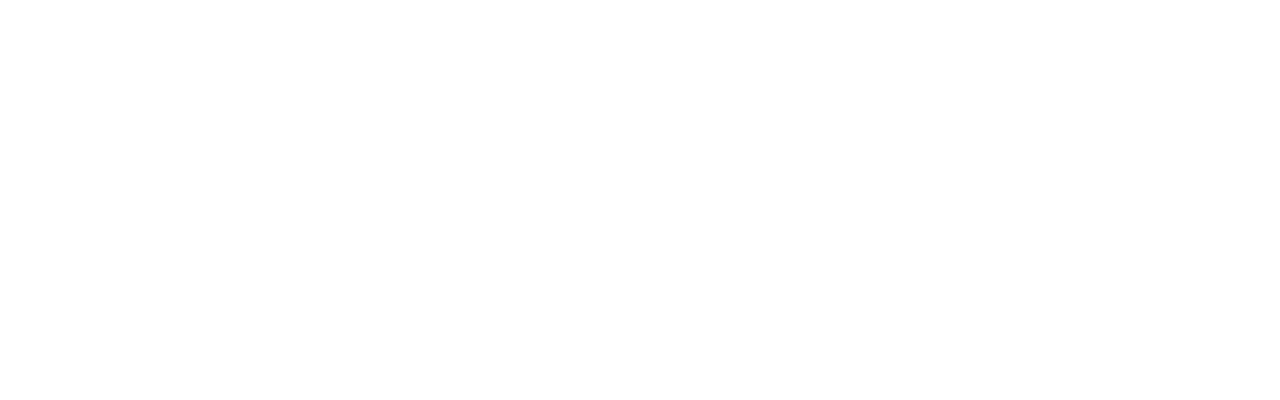
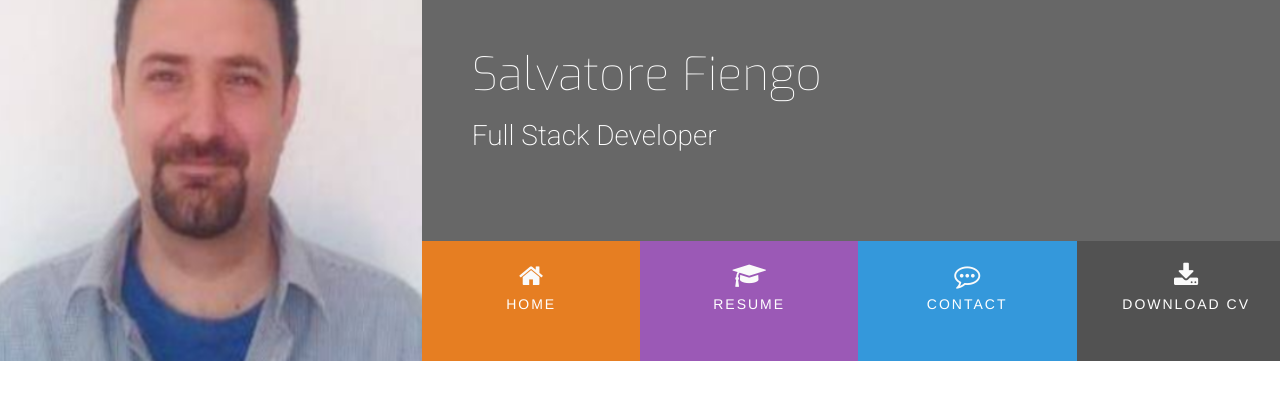
Before and after one commit to SalvatoreFiengo/mini-project-2, a plain HTML site: page index.html in a window 1280 px wide. Drawn offline with nearby package versions, Linux system fonts and the light colour scheme.

Commit message:
added header and temporary image

```diff
--- a/assets/CSS/style.css
+++ b/assets/CSS/style.css
@@ -0,0 +1,100 @@
+@import url('https://fonts.googleapis.com/css?family=Roboto:100,200,300,400,500,600,700|Exo:100,200,300,400,500,600,700');
+
+/*------------------------------------colors*/
+.bg-color-name-title {
+    background-color: #676767;
+}
+
+.ui-menu-color-home {
+    background-color: #e67e22;
+}
+.ui-menu-color-resume {
+    background-color: #9b59b6;
+}
+.ui-menu-color-contact {
+    background-color: #3498db;
+}
+.ui-menu-color-download {
+    background-color: #525252;
+}
+/*------------------------------------heading*/
+
+header {
+    margin: 0;
+}
+
+.heading {
+    margin-left: 50px;
+}
+
+.logo {
+    background: url("../images/MyLinkedinPic.jpg") no-repeat center;
+    background-size: cover;
+    min-height: 361px;
+    transition: all .5s ease-in-out;
+    -moz-transition: all .5s ease-in-out;
+    -webkit-transition: all .5s ease-in-out;
+}
+
+.name {
+    font-family: "Exo", sans-serif;
+    font-weight: 100;
+    font-size: 46px;
+    margin-top: 50px;
+    color: #ffffff;
+}
+
+.title {
+    font-family: "Roboto", sans-serif;
+    font-weight: 200;
+    font-size: 28px;
+    margin-top: 20px;
+    margin-bottom: 90px;
+    color: #ffffff;
+}
+
+#nav {
+    margin: 0;
+}
+
+#nav li {
+    padding: 0;
+}
+
+.menu-item {
+    height: 120px;
+    padding: 0;
+    text-align: center
+}
+
+.menu-item a {
+    width: 100%;
+    text-decoration: none;
+    color: #ffffff;
+    height: 120px;
+}
+
+.menu-item a i {
+    padding-top: 22px;
+    display: block;
+    color: #fafafa;
+    font-size: 26px;
+}
+
+.menu-item span {
+    display: block;
+    width: 100%;
+    padding-top: 5px;
+    text-align: center;
+    text-transform: uppercase;
+    font-size: 14px;
+    font-weight: 300;
+    letter-spacing: 2px;
+}
+
+/*----------------------------------------------------hover*/
+.hvr-sweep-to-bottom:before{
+    background: rgba(0,0,0, 0.2);
+    height: 120px;
+
+}
--- a/index.html
+++ b/index.html
@@ -6,16 +6,39 @@
     <meta http-equiv="X-UA-Compatible" content="ie=edge">
     <link rel="stylesheet" href="https://maxcdn.bootstrapcdn.com/bootstrap/3.3.7/css/bootstrap.min.css" integrity="sha384-BVYiiSIFeK1dGmJRAkycuHAHRg32OmUcww7on3RYdg4Va+PmSTsz/K68vbdEjh4u" crossorigin="anonymous" type="text/css">
     <link rel="stylesheet" href="https://cdnjs.cloudflare.com/ajax/libs/font-awesome/4.7.0/css/font-awesome.min.css" type="text/css">
+    <link rel="stylesheet" href="https://cdnjs.cloudflare.com/ajax/libs/hover.css/2.3.1/css/hover-min.css" type="text/css" />
+    <link rel="stylesheet" href="assets/CSS/style.css" type="text/css" />
     <title>My Resume</title>
 </head>
 <body>
     <header>
         <div class="row">
-            <div class="col-md-4">
-
-            </div>
+            <a href="index.html">
+            <div class="col-md-4 logo"></div>
+            </a>
             <div class="col-md-8">
-
+                <div class="row bg-color-name-title">
+                    <div class="heading">
+                        <h1 class="name">
+                            Salvatore Fiengo
+                        </h1>
+                        <h2 class="title">
+                            Full Stack Developer
+                        </h2>
+                    </div>
+                </div>
+                <div class="row">
+                    <ul id="nav" class="list-inline clearfix">
+                        <li class="col-xs-6 col-sm-3 ui-menu-color-home menu-item">
+                            <a href="#" class="hvr-sweep-to-bottom"><i class="fa fa-home" aria-hidden="true"></i><span>Home</span></a></li>
+                        <li class="col-xs-6 col-sm-3 ui-menu-color-resume menu-item">
+                            <a href="#" class="hvr-sweep-to-bottom"><i class="fa fa-graduation-cap" aria-hidden="true"></i><span>Resume</span></a></li>
+                        <li class="col-xs-6 col-sm-3 ui-menu-color-contact menu-item">
+                            <a href="#" class="hvr-sweep-to-bottom"><i class="fa fa-commenting-o" aria-hidden="true"></i><span>Contact</span></a></li>
+                        <li class="col-xs-6 col-sm-3 ui-menu-color-download menu-item">
+                            <a href="#" class="hvr-sweep-to-bottom"><i class="fa fa-download" aria-hidden="true"></i><span>Download Cv</span></a></li>
+                    </ul>
+                </div>
             </div>
         </div>
     </header>
```
